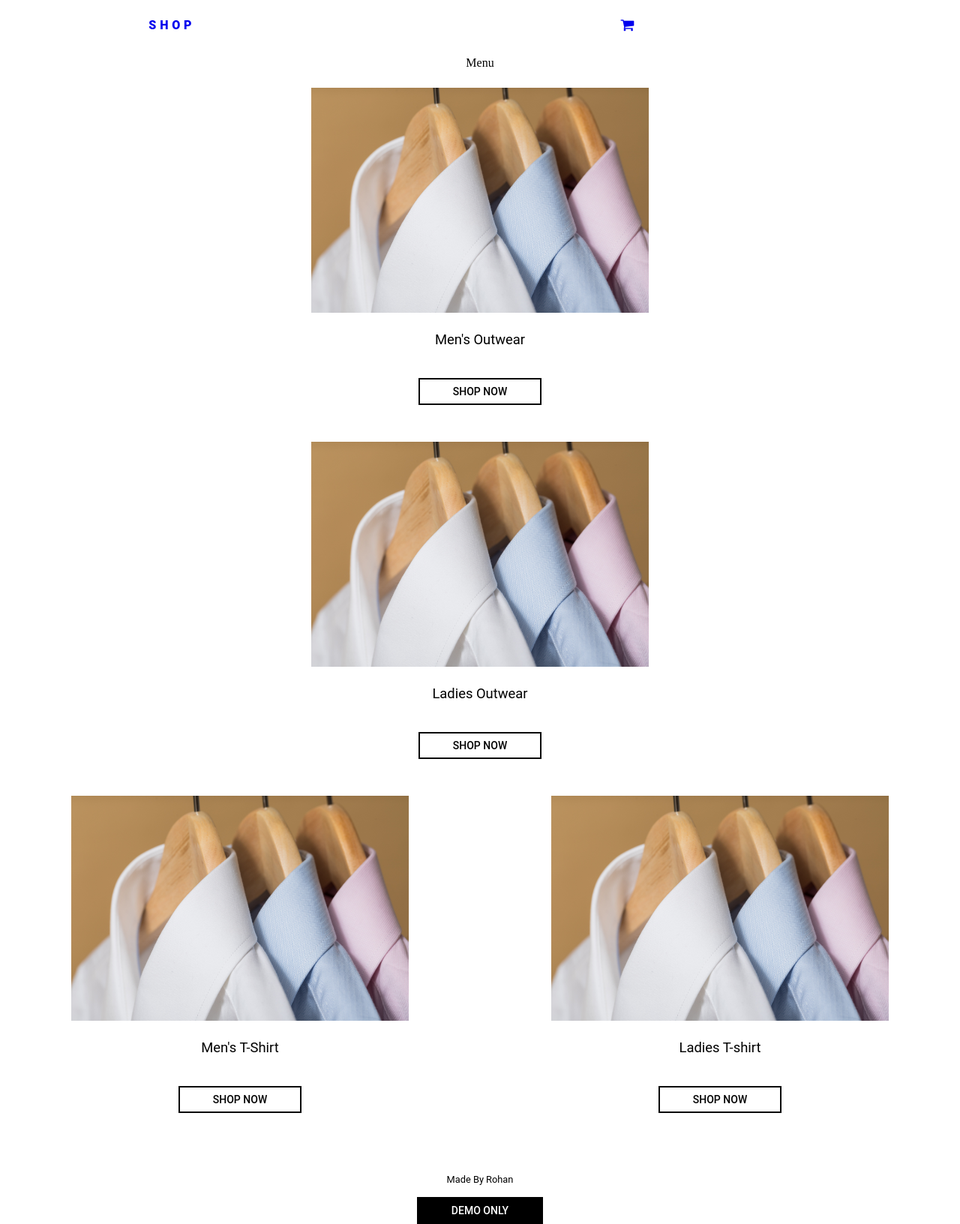
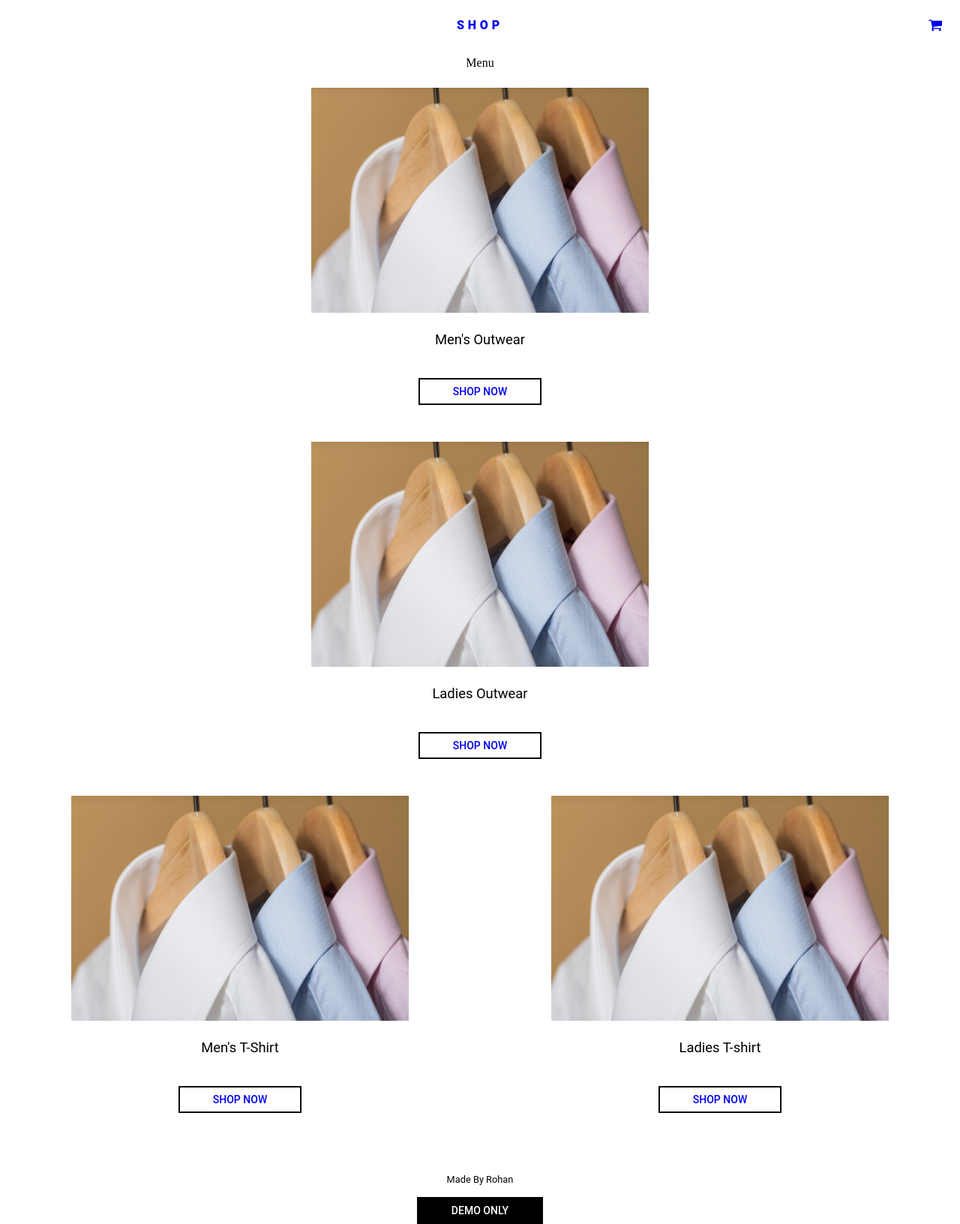
Before and after one commit to DixitSom/ecommerce-website, a PHP site: page / in a window 1280 px wide. Shown: the whole page at 75% size. Run offline with PHP 8.4, Linux system fonts and the light colour scheme.

Commit message:
Linking of pages fixed

```diff
--- a/assets/stylesheet/home.css
+++ b/assets/stylesheet/home.css
@@ -63,10 +63,10 @@ text-decoration: none;
         justify-self: center;
     }
 
-    .header div.cart {
+    .header a.cart {
         grid-column: 3;
     }
-    .header div.head {
+    .header a.head {
         grid-column: 2;
     }
 }
@@ -94,6 +94,10 @@ img {
     vertical-align: middle;
 }
 
+.item a.img {
+    justify-self: start;
+    width: 100%;
+}
 /* .img {
     background: url('../img/sample.jpg');
     background-size: contain;
--- a/index.html
+++ b/index.html
@@ -32,16 +32,24 @@
 
         <!-- First Item -->
         <div class="mens item">
-            <img src="./assets/img/sample.jpg" />
+            <a href="shopping.html" class="img">
+                <img src="./assets/img/sample.jpg" />
+            </a>
             <div class="name">Men's Outwear</div>
-            <div class="shop-now">Shop Now</div>
+            <a href="shopping.html" class="shop-now">
+                Shop Now
+            </a>
         </div>
 
         <!-- Second item -->
         <div class="ladies item">
-            <img src="./assets/img/sample.jpg" />
+            <a href="shopping.html" class="img">
+                <img src="./assets/img/sample.jpg" />
+            </a>
             <div class="name">Ladies Outwear</div>
-            <div class="shop-now">Shop Now</div>
+            <a href="shopping.html" class="shop-now">
+                Shop Now
+            </a>
         </div>
 
         <!-- Third collective Item -->
@@ -49,16 +57,24 @@
 
             <!-- First Item -->
             <div class="mens item">
-                <img src="./assets/img/sample.jpg" />
+                <a href="shopping.html" class="img">
+                    <img src="./assets/img/sample.jpg" />
+                </a>
                 <div class="name">Men's T-Shirt</div>
-                <div class="shop-now">Shop Now</div>
+                <a href="shopping.html" class="shop-now">
+                    Shop Now
+                </a>
             </div>
 
             <!-- Second item -->
             <div class="ladies item">
-                <img src="./assets/img/sample.jpg" />
+                <a href="shopping.html" class="img">
+                    <img src="./assets/img/sample.jpg" />
+                </a>
                 <div class="name">Ladies T-shirt</div>
-                <div class="shop-now">Shop Now</div>
+                <a href="shopping.html" class="shop-now">
+                    Shop Now
+                </a>
             </div>
 
         </div>
```
Also changed, not shown: assets/stylesheet/shopping.css (+28 -4 lines).
